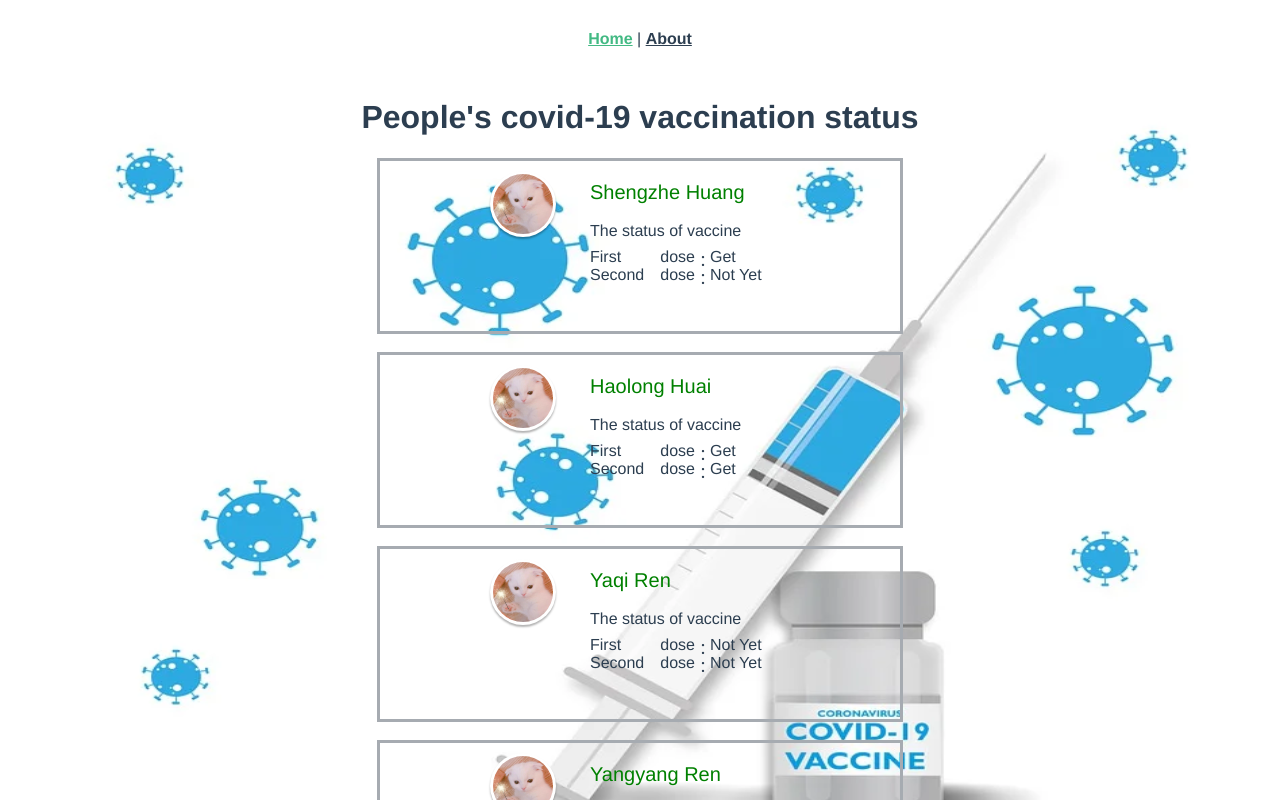
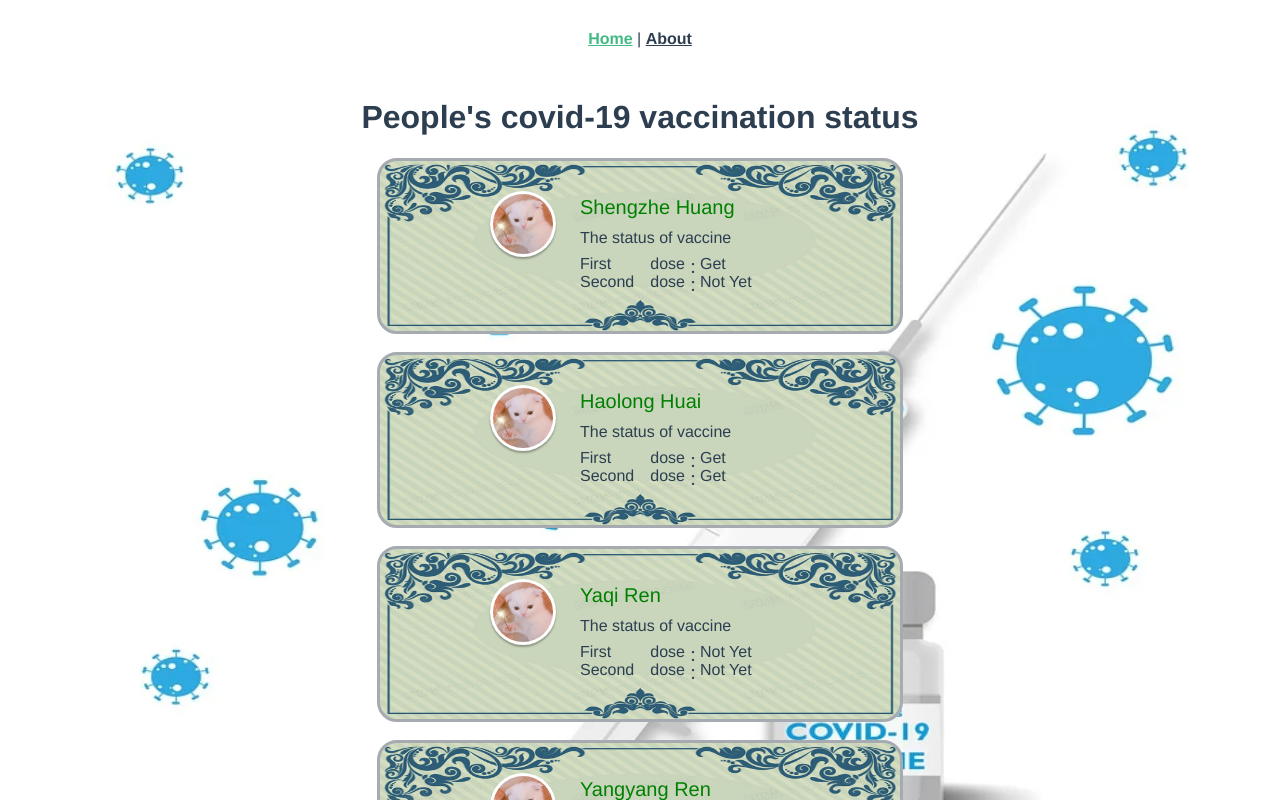
Before and after one commit to ShengzheH/SE331-2022-Project-1, a Vue app: page / in a window 1280 px wide. Shown: the top 800 px of the page. Built offline with nearby package versions, Linux system fonts and the light colour scheme; data requests are answered from the project's data file.

Commit message:
modify style

```diff
--- a/src/App.vue
+++ b/src/App.vue
@@ -1,9 +1,11 @@
 <template>
-  <nav>
-    <router-link to="/">Home</router-link> |
-    <router-link to="/about">About</router-link>
-  </nav>
-  <router-view />
+  <div>
+    <nav>
+      <router-link to="/">Home</router-link> |
+      <router-link to="/about">About</router-link>
+    </nav>
+    <router-view />
+  </div>
 </template>
 
 <style>
--- a/src/components/ListItem.vue
+++ b/src/components/ListItem.vue
@@ -6,7 +6,6 @@
         <li>
           <div class="name">{{ people.Name }} {{ people.Surname }}</div>
         </li>
-        <br />
         <li>
           <div class="status">The status of vaccine</div>
         </li>
@@ -51,8 +50,12 @@ export default {
   height: 150px;
   cursor: pointer;
   border: 3px solid #a6abb1;
+  border-radius: 20px;
   margin-bottom: 18px;
   text-align: center;
+  background-image: url('../assets/card.jpg');
+  background-position: absolute;
+  background-size: 100% 100%;
   /* background-color: blanchedalmond; */
 }
 .list-item {
@@ -61,7 +64,7 @@ export default {
   float: right;
   position: absolute;
   width: 300px;
-  margin: 10px 0 0 200px;
+  margin: 10px 0 0 190px;
 }
 .left-nav {
   float: left;
@@ -70,7 +73,7 @@ export default {
   background-color: #fff;
   padding: 3px;
   box-shadow: 0 2px 2px rgba(0, 0, 0, 0.3);
-  margin: 0 0 10px 100px;
+  margin: 20px 0 10px 100px;
   box-sizing: border-box;
   border-radius: 50%;
 }
@@ -120,6 +123,8 @@ li {
   color: green;
   font: bold;
   font-size: 20px;
+  padding-bottom: 10px;
+  padding-top: 15px;
 }
 .status {
   padding-bottom: 8px;
```
Also changed, not shown: src/assets/card.jpg (added).
